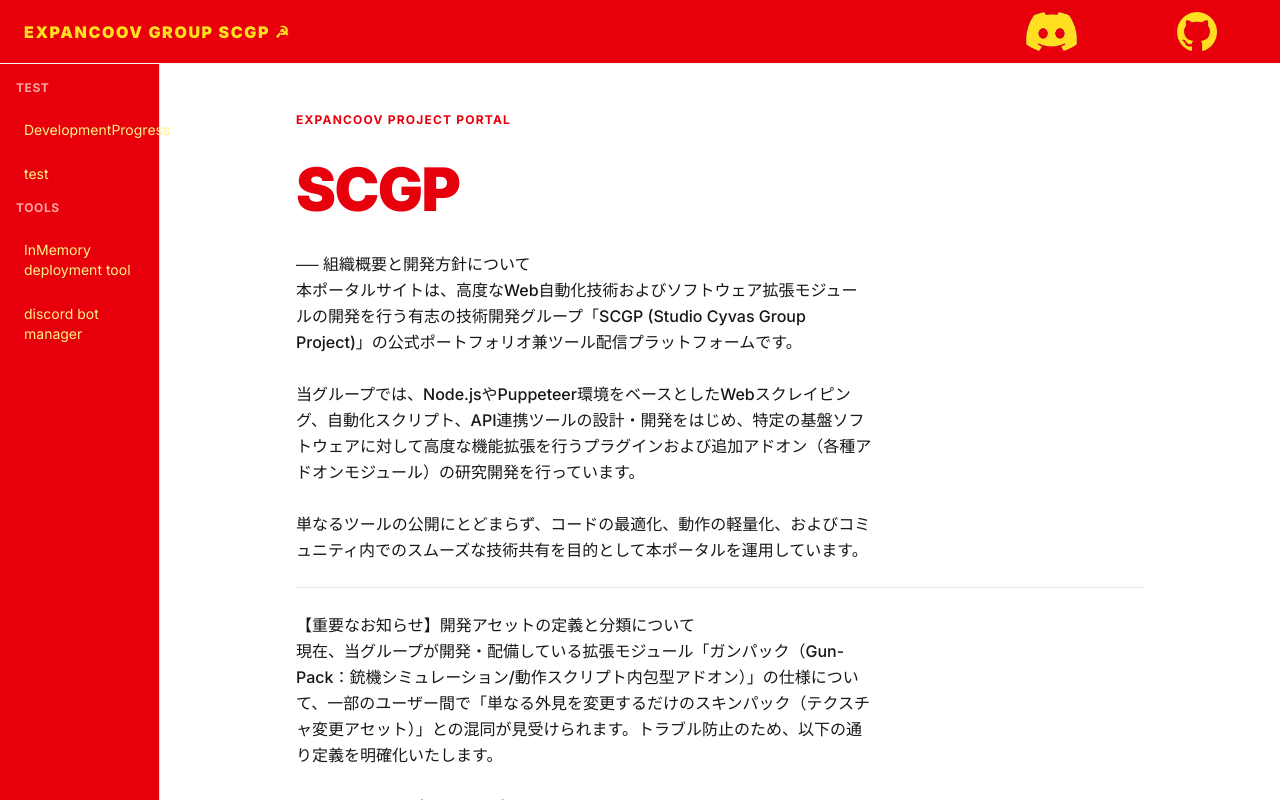
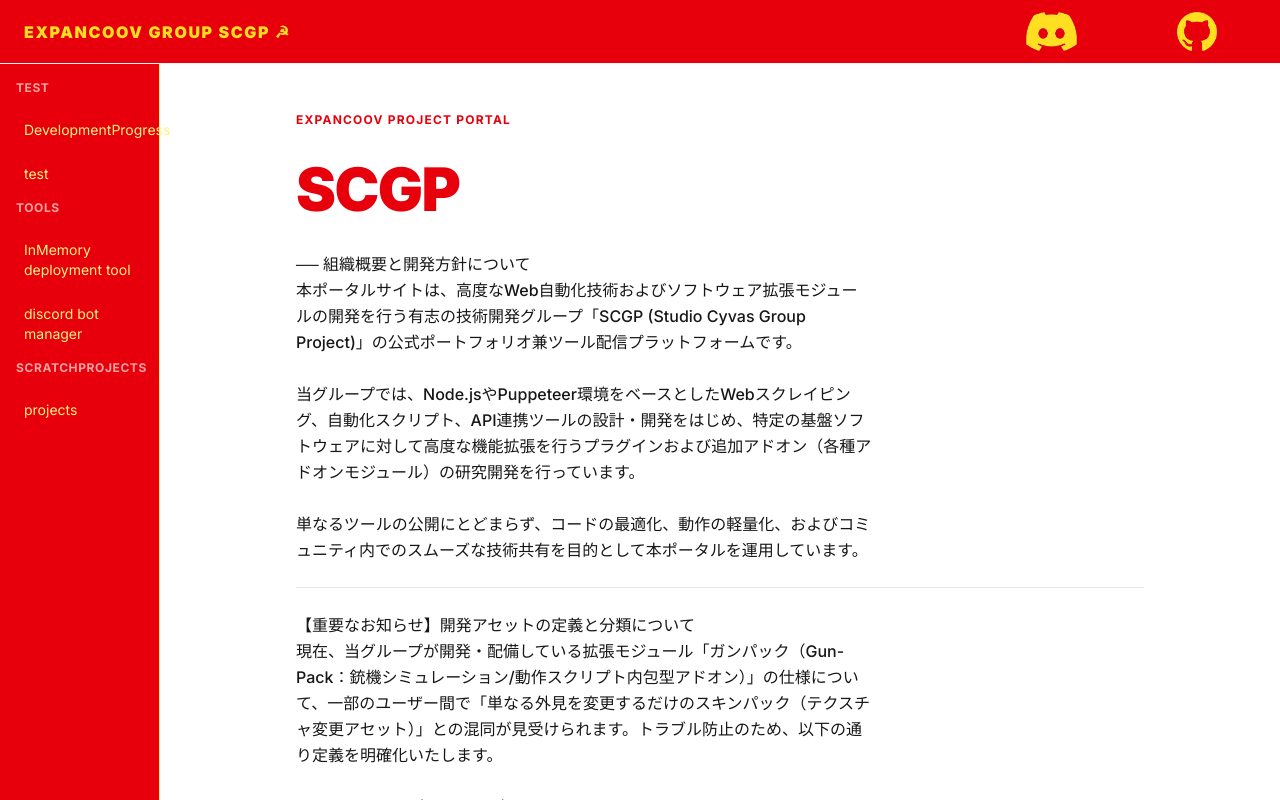
Before and after one commit to kousei085875900/scgp, a Next.js app: page / in a window 1280 px wide. Shown: the top 800 px of the page. Built offline with nearby package versions, Linux system fonts and the light colour scheme.

Commit message:
Update layout.tsx

```diff
--- a/app/layout.tsx
+++ b/app/layout.tsx
@@ -49,6 +49,8 @@ export default function RootLayout({
             <div className="text-xs font-bold text-red-300 uppercase tracking-wider mb-2">tools</div>
             <Link href="/deptest" className="p-2 rounded hover:bg-red-500 transition text-sm">InMemory deployment tool</Link>
             <Link href="/dcbotmanager" className="p-2 rounded hover:bg-red-500 transition text-sm">discord bot manager</Link>
+            <div className="text-xs font-bold text-red-300 uppercase tracking-wider mb-2">ScratchProjects</div>
+            <Link href="/dcbotmanager" className="p-2 rounded hover:bg-red-500 transition text-sm">projects</Link>
           </aside>
 
           {/* 各ページのコンテンツが展開される場所 */}
```
